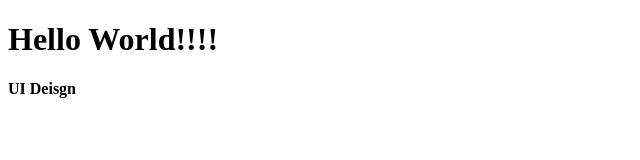
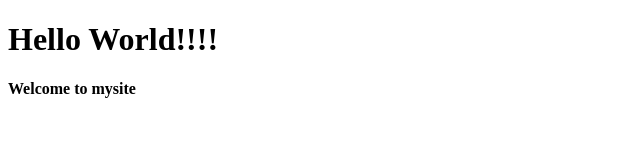
Before and after one commit to l0vemen0t/TestGit, a plain HTML site: page Index.html in a window 1280 px wide. Shown: the full height of the page, 0-640 px from the left. Drawn offline with Linux system fonts and the light colour scheme.

Commit message:
Update Welcome Message
Welcome Message

```diff
--- a/Index.html
+++ b/Index.html
@@ -5,5 +5,5 @@
 </head>
 <body>
 	<h1>Hello World!!!!</h1>
-	<b>UI Deisgn</b>
+	<b>Welcome to mysite</b>
 </body>
```
